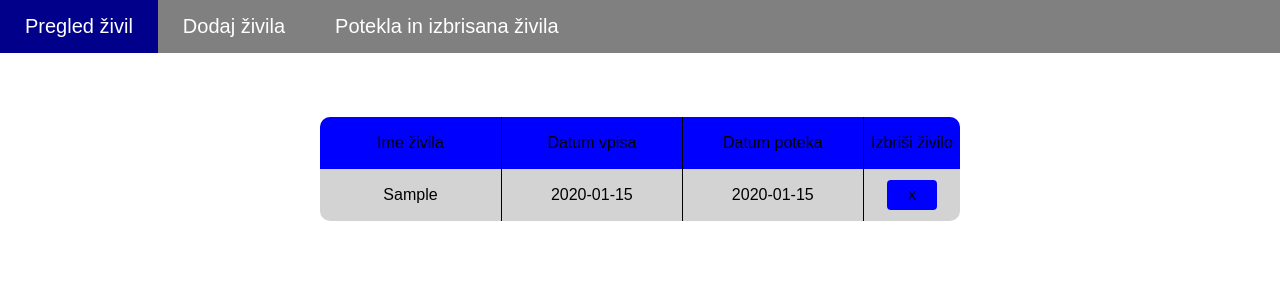
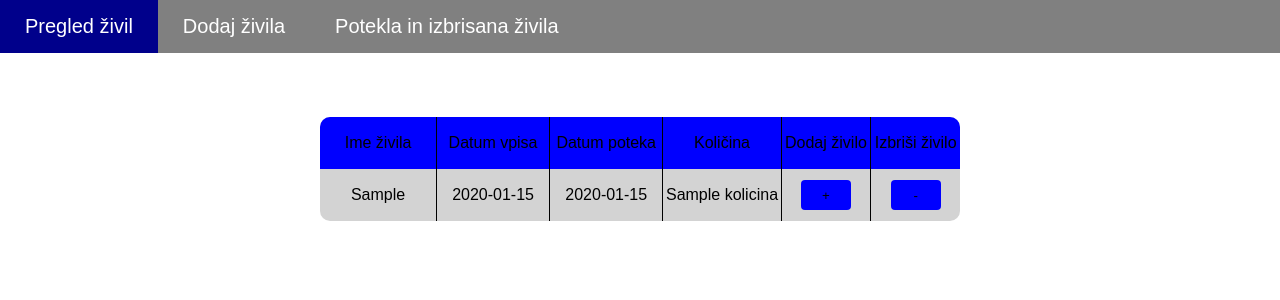
Before and after one commit to urosrac/ZapisZivil, a Flask app: template templates/index.html in a window 1280 px wide. Shown: the top 300 px of the page. Run offline with Flask 2, Linux system fonts and the light colour scheme; the template is opened without the code that fills it: most values are stand-ins (such as "Sample title", 1, 10 or a date in 2020).

Commit message:
Added quantity

```diff
--- a/main.py
+++ b/main.py
@@ -5,7 +5,7 @@ app = Flask(__name__)
 db.create_all()
 @app.route("/")
 def index():
-    ListOfFoodItems = db.query(FoodItems).filter_by(IsExpired=0, IsDeleted=0, IsRemoved=0).order_by(FoodItems.DatumPoteka.asc()).all()
+    ListOfFoodItems = db.query(FoodItems).filter_by(IsExpired=0, IsRemoved=0).filter(FoodItems.Kolicina > 0).order_by(FoodItems.DatumPoteka.asc()).all()
     i, l = 0, len(ListOfFoodItems)
     while i < l:
         if ListOfFoodItems[i].DatumPoteka < datetime.now() - timedelta(days = 1):
@@ -29,34 +29,36 @@ def AddedFoodItem():
     FoodItem = FoodItems(ImeZivila = request.form.get("FoodName"),
                          DatumVpisa = datetime.now(),
                          DatumPoteka = datetime.strptime(request.form.get("ExpirationDate"), '%Y-%m-%d'),
+                         Kolicina = request.form.get("Quantity"),
                          IsExpired = 0,
-                         IsDeleted = 0,
                          IsRemoved = 0)
     db.add(FoodItem)
     db.commit()
     return redirect(url_for("AddFood"))
 
-@app.route("/DeleteFoodItem", methods = ["GET","POST"])
-def DeletedFoodItem():
-    FoodItemID = request.form.get("FoodItemID")
-    FoodItem = db.query(FoodItems).get(FoodItemID)
-    FoodItem.IsDeleted = 1
+@app.route("/AddDeleteFoodItem", methods = ["GET","POST"])
+def AddDeleteFoodItem():
+    FoodItem = db.query(FoodItems).get(request.form.get("FoodItemID"))
+    if request.form["SubmitButton"] == "+":
+        FoodItem.Kolicina += 1
+    else:
+        FoodItem.Kolicina -= 1
     db.commit()
     return redirect(url_for("index"))
 
 @app.route("/UrejanjePoteklih")
-def ExpiredFood():
-    ListOfExpiredOrDeletedFoodItems = db.query(FoodItems).filter_by(IsExpired = 0, IsDeleted = 1, IsRemoved = 0).order_by(FoodItems.DatumPoteka.asc()).all()
-    i, l = 0, len(ListOfExpiredOrDeletedFoodItems)
+def DeletedFood():
+    ListOfDeletedFoodItems = db.query(FoodItems).filter_by(IsExpired = 0, IsRemoved = 0, Kolicina = 0).order_by(FoodItems.DatumPoteka.asc()).all()
+    i, l = 0, len(ListOfDeletedFoodItems)
     while i < l:
-        if ListOfExpiredOrDeletedFoodItems[i].DatumPoteka < datetime.now() - timedelta(days = 1):
-            el = ListOfExpiredOrDeletedFoodItems.pop(i)
+        if ListOfDeletedFoodItems[i].DatumPoteka < datetime.now() - timedelta(days = 1):
+            el = ListOfDeletedFoodItems.pop(i)
             el.IsExpired = 1
             db.commit()
             l -= 1
             i -= 1
         i += 1
-    return render_template("ExpiredFood.html", ListOfExpiredOrDeletedFoodItems = ListOfExpiredOrDeletedFoodItems,
+    return render_template("ExpiredFood.html", ListOfDeletedFoodItems = ListOfDeletedFoodItems,
                            CurrentDate0 = datetime.now() + timedelta(days = 2),
                            CurrentDate1 = datetime.now() + timedelta(days = 5),
                            CurrentDate2 = datetime.now() + timedelta(days = 10))
@@ -67,9 +69,9 @@ def DeleteOrRestoreFoodItem():
     if request.form["SubmitButton"] == "X":
         FoodItem.IsRemoved = 1
     else:
-        FoodItem.IsDeleted = 0
+        FoodItem.Kolicina += 1
     db.commit()
-    return redirect(url_for("ExpiredFood"))
+    return redirect(url_for("DeletedFood"))
 
 if __name__ == '__main__':
     app.run()
--- a/models.py
+++ b/models.py
@@ -6,7 +6,7 @@ class FoodItems(db.Model):
     ID = db.Column(db.Integer, primary_key=True)
     ImeZivila = db.Column(db.String, nullable=False)
     DatumVpisa = db.Column(db.DateTime, nullable=False)
-    DatumPoteka = db.Column(db.DateTime, nullable=False)
+    DatumPoteka = db.Column(db.DateTime, nullable=True)
+    Kolicina = db.Column(db.Integer, nullable=False, index=True)
     IsExpired = db.Column(db.Boolean, nullable=False, index=True)
-    IsDeleted = db.Column(db.Boolean, nullable=False, index=True)
     IsRemoved = db.Column(db.Boolean, nullable=False, index=True)
--- a/static/css/FormStyle.css
+++ b/static/css/FormStyle.css
@@ -1,4 +1,4 @@
-input[type=text], input[type=date] {
+input[type=text], input[type=date], input[type=number] {
   width: 100%;
   padding: 12px 20px;
   margin: 8px 0;
--- a/templates/AddFood.html
+++ b/templates/AddFood.html
@@ -18,7 +18,9 @@
     <label for="FoodName">Ime živila:</label>
     <input type="text" id="FoodName" name="FoodName" required>
     <label for="ExpirationDate">Datum poteka:</label>
-    <input type="date" id="ExpirationDate" name="ExpirationDate" required>
+    <input type="date" id="ExpirationDate" name="ExpirationDate">
+    <label for="ExpirationDate">Količina:</label>
+    <input type="number" id="Quantity" name="Quantity" min="1" value="1">
     <input type="submit" value="Vpiši">
   </form>
 </div>
--- a/templates/ExpiredFood.html
+++ b/templates/ExpiredFood.html
@@ -26,7 +26,7 @@
         <td>Datum poteka</td>
         <td colspan="2">Obnovi / Odstrani </td>
     </thead>
-    {% for el in ListOfExpiredOrDeletedFoodItems %}
+    {% for el in ListOfDeletedFoodItems %}
         <tr class="TR" style="background-color: {% if el.DatumPoteka <= CurrentDate0 %}rgb(255, 69, 0){% elif el.DatumPoteka <= CurrentDate1 %}rgba(255,165,0,0.9);{% elif el.DatumPoteka <= CurrentDate2 %}rgba(255,165,0,0.5){% endif %};">
             <td>{{el.ImeZivila}}</td>
             <td>{{el.DatumVpisa.strftime('%d.%m.%Y')}}</td>
@@ -34,7 +34,7 @@
             <td>
                 <form method="post" action="/DeleteOrRestoreFoodItem">
                     <input type="hidden" id="FoodItemID" name="FoodItemID" value="{{el.ID}}">
-                    <input type="submit" class="ButtonSubmit" name="SubmitButton" value="#">
+                    <input type="submit" class="ButtonSubmit" name="SubmitButton" value="+">
                     <input type="submit" class="ButtonSubmit" name="SubmitButton" value="X">
                 </form>
             </td>
--- a/templates/index.html
+++ b/templates/index.html
@@ -19,6 +19,8 @@
         <td>Ime živila</td>
         <td>Datum vpisa</td>
         <td>Datum poteka</td>
+        <td>Količina</td>
+        <td style="width: 100px;">Dodaj živilo</td>
         <td style="width: 100px;">Izbriši živilo</td>
     </thead>
     {% for el in ListOfFoodItems %}
@@ -26,10 +28,17 @@
             <td>{{el.ImeZivila}}</td>
             <td>{{el.DatumVpisa.strftime('%d.%m.%Y')}}</td>
             <td>{{el.DatumPoteka.strftime('%d.%m.%Y')}}</td>
-            <td style="width: 100px;">
-                <form method="post" action="/DeleteFoodItem">
+            <td>{{el.Kolicina}}</td>
+            <td style="width: 125px;">
+                <form method="post" action="/AddDeleteFoodItem">
+                    <input type="hidden" id="ItemID" name="FoodItemID" value="{{el.ID}}">
+                    <input type="submit" class="ButtonSubmit" name="SubmitButton" value="+">
+                </form>
+            </td>
+            <td style="width: 125px;">
+                <form method="post" action="/AddDeleteFoodItem">
                     <input type="hidden" id="FoodItemID" name="FoodItemID" value="{{el.ID}}">
-                    <input type="submit" class="ButtonSubmit" value="X">
+                    <input type="submit" class="ButtonSubmit" name="SubmitButton" value="-">
                 </form>
             </td>
         </tr>
```
Also changed, not shown: localhost.sqlite.
